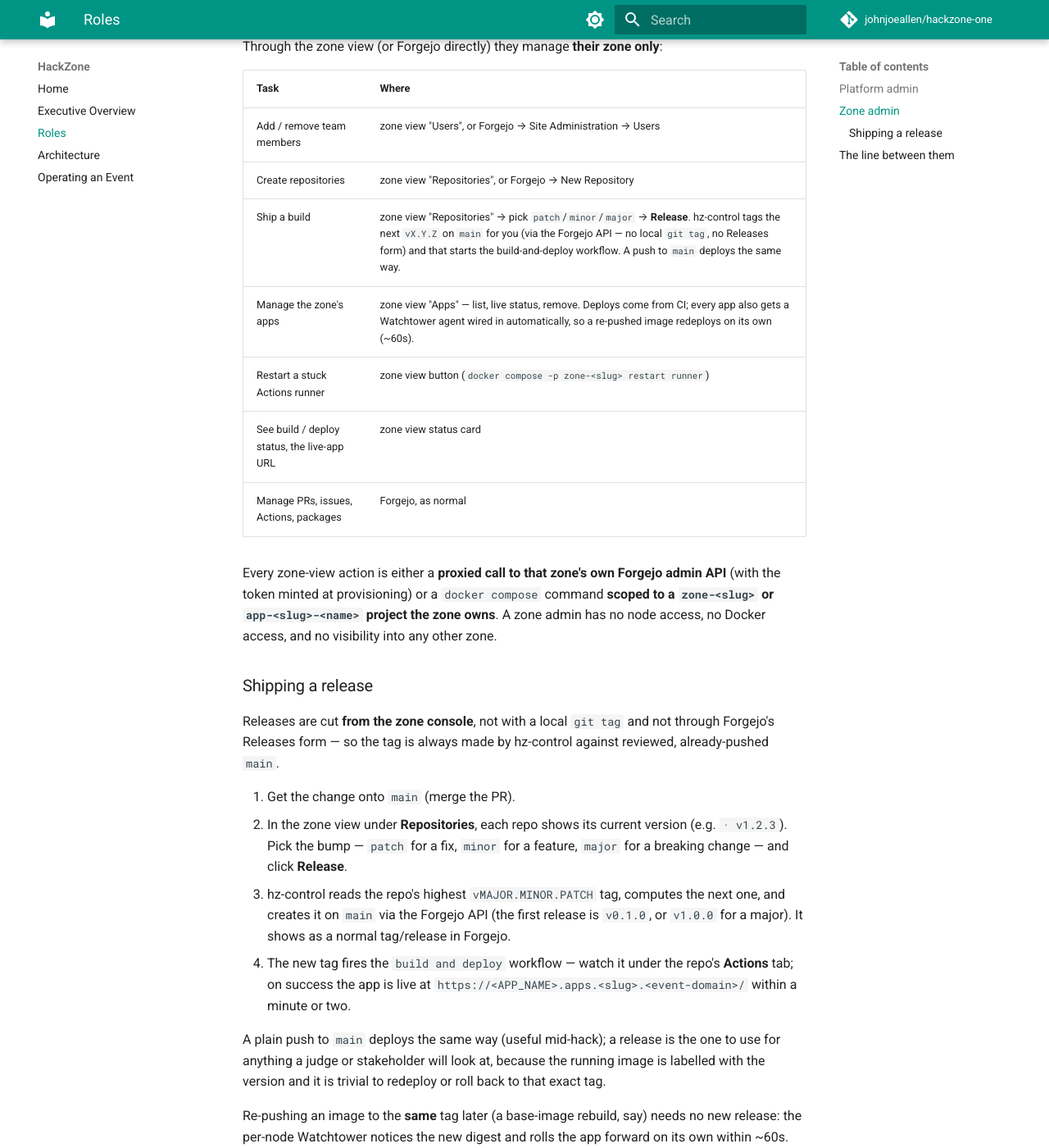
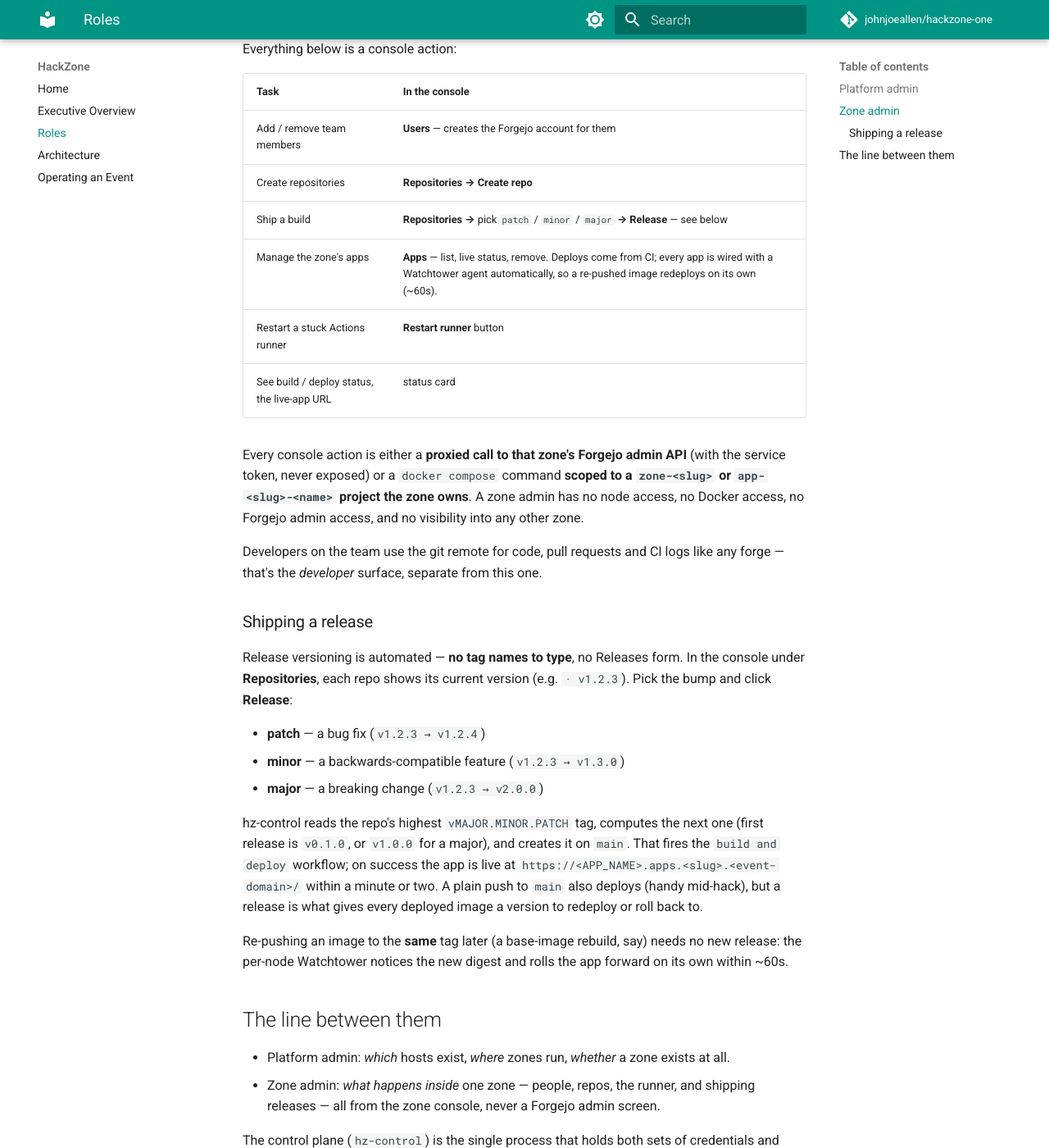
Before and after one commit to johnjoeallen/ignition, an MkDocs documentation site: the page built from docs/roles.md, in a window 1280 px wide and 1400 px high, scrolled down 1471 px. Shown: the whole window at 82% size. Built offline with MkDocs 1.6.1 and Material for MkDocs 9.7.7, drawn with Linux system fonts in a browser that asks for light colours; comment, search, counter and statistics services are not loaded; some of the changed text lies outside the part shown.

Commit message:
Zone console is the only zone-admin surface; releases fully automated
The zone admin gets one credential (zone-token) and one surface (the console).
No Forgejo admin screens: zone-admin.txt is hz-control's internal service
credential and stays on the control host; the console's Users/Repositories/
Release/Apps actions are the whole job.

Release versioning is automated end to end — the admin picks patch/minor/major
and hz-control computes and creates the next vX.Y.Z tag on main. No tag names,
no Releases form, no git push --tags.

Rewrote roles.md (mermaid, zone-admin table, "Shipping a release"), README,
index.md, operating-an-event.md, architecture.md, CLAUDE.md accordingly.

Co-Authored-By: Claude Sonnet 5 <noreply@anthropic.com>
Claude-Session: https://claude.ai/code/session_01GEgvkxp9vBPD5rwkWEt4vM

````diff
--- a/docs/roles.md
+++ b/docs/roles.md
@@ -11,18 +11,17 @@ flowchart TB
     subgraph cp["Control plane (hz + hz-control)"]
         nodes["Nodes<br/>register · drain · capacity"]
         zones["Zones<br/>create · place · move · destroy"]
-        zoneview["Zone view<br/>users · repos · apps · runner · status"]
+        zoneconsole["Zone console<br/>users · repos · releases · apps · runner · status"]
     end
 
     pa --> nodes
     pa --> zones
-    za --> zoneview
-    zoneview -->|"proxied Forgejo admin API"| forgejo["the zone's own Forgejo"]
-    za -->|"Release button → auto-tag main"| zoneview
-    dev -->|git push / PRs| forgejo
+    za -->|"the only surface a zone admin sees"| zoneconsole
+    zoneconsole -->|"proxied API (service token)"| forgejo["the zone's Forgejo"]
+    dev -->|"git push / PRs / CI logs"| forgejo
 
     pa -. "never touches" .-> forgejo
-    za -. "no node or Docker access" .-> nodes
+    za -. "no node, Docker or Forgejo-admin access" .-> nodes
 ```
 
 ## Platform admin
@@ -48,53 +47,48 @@ nodes and zones.
 
 ## Zone admin
 
-One per zone — the team lead. Gets, at provisioning time:
+One per zone — the team lead. At provisioning time they get **one** credential:
+a **zone token** (`state/zones/<slug>/zone-token`) which signs them in at
+`https://admin.<slug>.<event-domain>/` — the **zone console**.
 
-- a **Forgejo admin login** (`state/zones/<slug>/zone-admin.txt`) for that
-  zone's Forgejo, and
-- a **zone control token** (`state/zones/<slug>/zone-token`) — they sign in
-  with it at `https://admin.<slug>.<event-domain>/` to get the zone view.
+That console is their whole surface. They never touch a Forgejo admin screen;
+the `zoneadmin` Forgejo account exists only as hz-control's service credential
+and stays on the control host. Everything below is a console action:
 
-Through the zone view (or Forgejo directly) they manage **their zone only**:
+| Task | In the console |
+|---|---|
+| Add / remove team members | **Users** — creates the Forgejo account for them |
+| Create repositories | **Repositories → Create repo** |
+| Ship a build | **Repositories →** pick `patch` / `minor` / `major` **→ Release** — see below |
+| Manage the zone's apps | **Apps** — list, live status, remove. Deploys come from CI; every app is wired with a Watchtower agent automatically, so a re-pushed image redeploys on its own (~60s). |
+| Restart a stuck Actions runner | **Restart runner** button |
+| See build / deploy status, the live-app URL | status card |
 
-| Task | Where |
-|---|---|
-| Add / remove team members | zone view "Users", or Forgejo → Site Administration → Users |
-| Create repositories | zone view "Repositories", or Forgejo → New Repository |
-| Ship a build | zone view "Repositories" → pick `patch`/`minor`/`major` → **Release**. hz-control tags the next `vX.Y.Z` on `main` for you (via the Forgejo API — no local `git tag`, no Releases form) and that starts the build-and-deploy workflow. A push to `main` deploys the same way. |
-| Manage the zone's apps | zone view "Apps" — list, live status, remove. Deploys come from CI; every app also gets a Watchtower agent wired in automatically, so a re-pushed image redeploys on its own (~60s). |
-| Restart a stuck Actions runner | zone view button (`docker compose -p zone-<slug> restart runner`) |
-| See build / deploy status, the live-app URL | zone view status card |
-| Manage PRs, issues, Actions, packages | Forgejo, as normal |
+Every console action is either a **proxied call to that zone's Forgejo admin
+API** (with the service token, never exposed) or a `docker compose` command
+**scoped to a `zone-<slug>` or `app-<slug>-<name>` project the zone owns**. A
+zone admin has no node access, no Docker access, no Forgejo admin access, and
+no visibility into any other zone.
 
-Every zone-view action is either a **proxied call to that zone's own Forgejo
-admin API** (with the token minted at provisioning) or a `docker compose`
-command **scoped to a `zone-<slug>` or `app-<slug>-<name>` project the zone owns**. A
-zone admin has no node access, no Docker access, and no visibility into any
-other zone.
+Developers on the team use the git remote for code, pull requests and CI logs
+like any forge — that's the *developer* surface, separate from this one.
 
 ### Shipping a release
 
-Releases are cut **from the zone console**, not with a local `git tag` and not
-through Forgejo's Releases form — so the tag is always made by hz-control
-against reviewed, already-pushed `main`.
+Release versioning is automated — **no tag names to type**, no Releases form.
+In the console under **Repositories**, each repo shows its current version
+(e.g. `· v1.2.3`). Pick the bump and click **Release**:
 
-1. Get the change onto `main` (merge the PR).
-2. In the zone view under **Repositories**, each repo shows its current version
-   (e.g. `· v1.2.3`). Pick the bump — `patch` for a fix, `minor` for a feature,
-   `major` for a breaking change — and click **Release**.
-3. hz-control reads the repo's highest `vMAJOR.MINOR.PATCH` tag, computes the
-   next one, and creates it on `main` via the Forgejo API (the first release is
-   `v0.1.0`, or `v1.0.0` for a major). It shows as a normal tag/release in
-   Forgejo.
-4. The new tag fires the `build and deploy` workflow — watch it under the
-   repo's **Actions** tab; on success the app is live at
-   `https://<APP_NAME>.apps.<slug>.<event-domain>/` within a minute or two.
+- **patch** — a bug fix (`v1.2.3 → v1.2.4`)
+- **minor** — a backwards-compatible feature (`v1.2.3 → v1.3.0`)
+- **major** — a breaking change (`v1.2.3 → v2.0.0`)
 
-A plain push to `main` deploys the same way (useful mid-hack); a release is the
-one to use for anything a judge or stakeholder will look at, because the
-running image is labelled with the version and it is trivial to redeploy or
-roll back to that exact tag.
+hz-control reads the repo's highest `vMAJOR.MINOR.PATCH` tag, computes the next
+one (first release is `v0.1.0`, or `v1.0.0` for a major), and creates it on
+`main`. That fires the `build and deploy` workflow; on success the app is live
+at `https://<APP_NAME>.apps.<slug>.<event-domain>/` within a minute or two.
+A plain push to `main` also deploys (handy mid-hack), but a release is what
+gives every deployed image a version to redeploy or roll back to.
 
 Re-pushing an image to the **same** tag later (a base-image rebuild, say) needs
 no new release: the per-node Watchtower notices the new digest and rolls the
@@ -105,7 +99,7 @@ app forward on its own within ~60s.
 - Platform admin: *which* hosts exist, *where* zones run, *whether* a zone
   exists at all.
 - Zone admin: *what happens inside* one zone — people, repos, the runner, and
-  shipping releases (the **Release** button auto-tags `main`).
+  shipping releases — all from the zone console, never a Forgejo admin screen.
 
 The control plane (`hz-control`) is the single process that holds both sets of
 credentials and enforces the split: it authenticates the caller's token,
````
Also changed, not shown: CLAUDE.md (+12 -11 lines), README.md (+13 -13 lines), docs/architecture.md (+2 -1 lines), docs/index.md (+3 -3 lines), docs/operating-an-event.md (+17 -17 lines).
